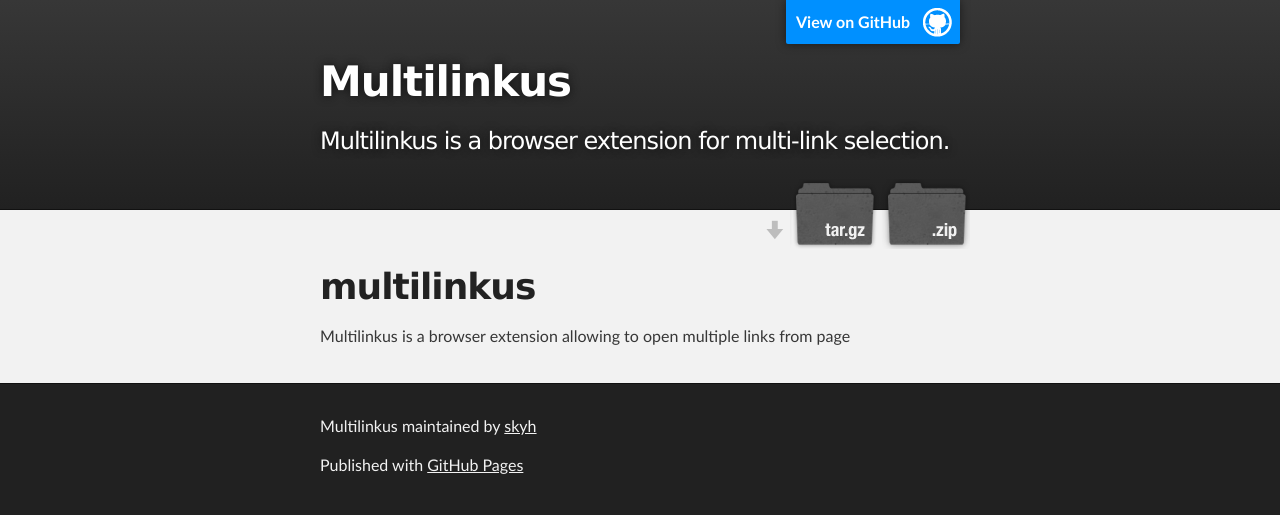
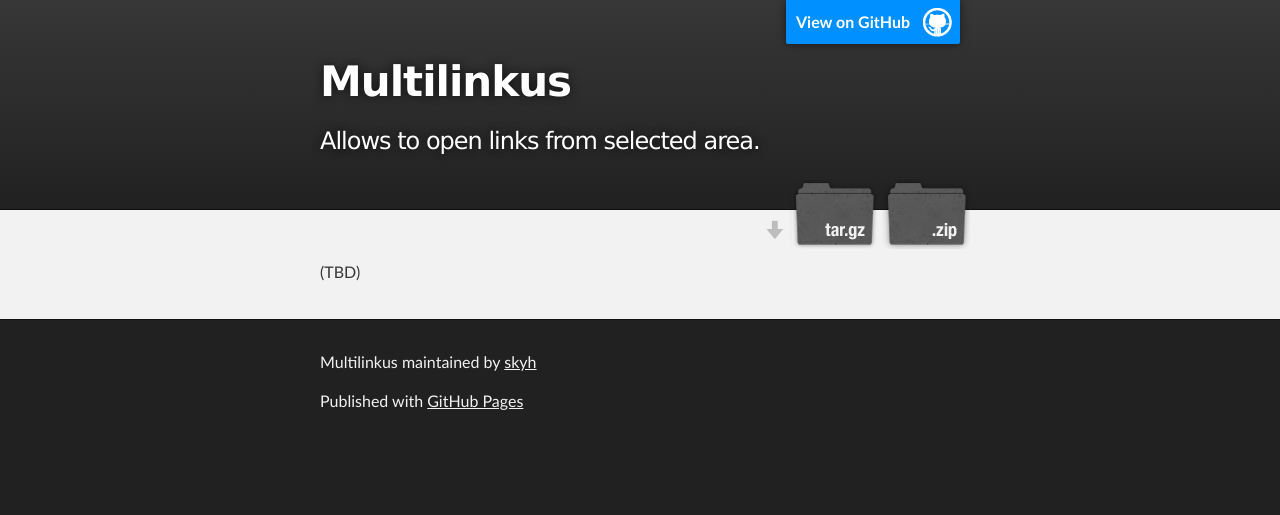
Before and after one commit to skyh/multilinkus, a plain HTML site: page index.html in a window 1280 px wide. Drawn offline with Linux system fonts and the light colour scheme.

Commit message:
Create gh-pages branch via GitHub

```diff
--- a/index.html
+++ b/index.html
@@ -4,7 +4,7 @@
   <head>
     <meta charset='utf-8'>
     <meta http-equiv="X-UA-Compatible" content="chrome=1">
-    <meta name="description" content="Multilinkus : Multilinkus is a browser extension for multi-link selection.">
+    <meta name="description" content="Multilinkus : Allows to open links from selected area.">
 
     <link rel="stylesheet" type="text/css" media="screen" href="stylesheets/stylesheet.css">
 
@@ -19,7 +19,7 @@
           <a id="forkme_banner" href="https://github.com/skyh/multilinkus">View on GitHub</a>
 
           <h1 id="project_title">Multilinkus</h1>
-          <h2 id="project_tagline">Multilinkus is a browser extension for multi-link selection.</h2>
+          <h2 id="project_tagline">Allows to open links from selected area.</h2>
 
             <section id="downloads">
               <a class="zip_download_link" href="https://github.com/skyh/multilinkus/zipball/master">Download this project as a .zip file</a>
@@ -31,10 +31,7 @@
     <!-- MAIN CONTENT -->
     <div id="main_content_wrap" class="outer">
       <section id="main_content" class="inner">
-        <h1>
-<a id="multilinkus" class="anchor" href="#multilinkus" aria-hidden="true"><span class="octicon octicon-link"></span></a>multilinkus</h1>
-
-<p>Multilinkus is a browser extension allowing to open multiple links from page</p>
+        <p>(TBD)</p>
       </section>
     </div>
 
--- a/params.json
+++ b/params.json
@@ -1 +1 @@
-{"name":"Multilinkus","tagline":"Multilinkus is a browser extension for multi-link selection.","body":"# multilinkus\r\nMultilinkus is a browser extension allowing to open multiple links from page\r\n","google":"UA-60394284-1","note":"Don't delete this file! It's used internally to help with page regeneration."}
+{"name":"Multilinkus","tagline":"Allows to open links from selected area.","body":"(TBD)","google":"UA-60394284-1","note":"Don't delete this file! It's used internally to help with page regeneration."}
```
